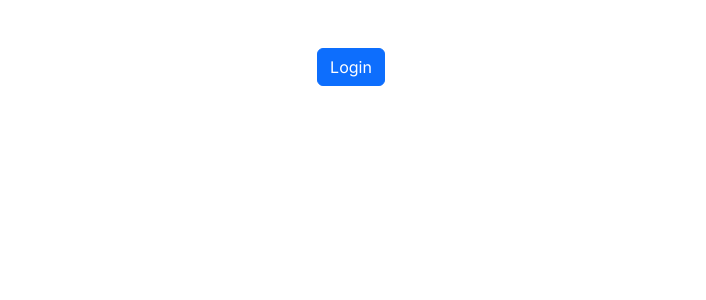
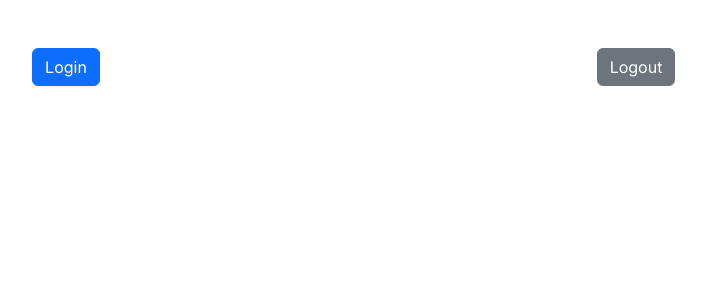
Before and after one commit to ievgenzubkov/booking-wizard-ui, a Next.js app: page / in a window 1280 px wide. Shown: the top 300 px of the page, without its empty margins (289-995 px from the left). Built offline with nearby package versions, Linux system fonts and the light colour scheme.

Commit message:
Add logout

```diff
--- /dev/null
+++ b/app/logout.tsx
@@ -0,0 +1,3 @@
+export default function Logout() {
+    return <a className="btn btn-secondary" href="/api/auth/logout">Logout</a>;
+}
--- a/app/page.tsx
+++ b/app/page.tsx
@@ -1,5 +1,6 @@
 import { Button, Col, Container, Row } from "react-bootstrap";
 import Login from "./login";
+import Logout from "./logout";
 
 export default function Home() {
   return (
@@ -7,8 +8,11 @@ export default function Home() {
       <div>
       <Container className="text-center my-5">
             <Row>
-                <Col md={12}>
+                <Col md={6}>
                   <Login></Login>
+                </Col>
+                <Col md={6}>
+                  <Logout></Logout>
                 </Col>
             </Row>
         </Container>
```
